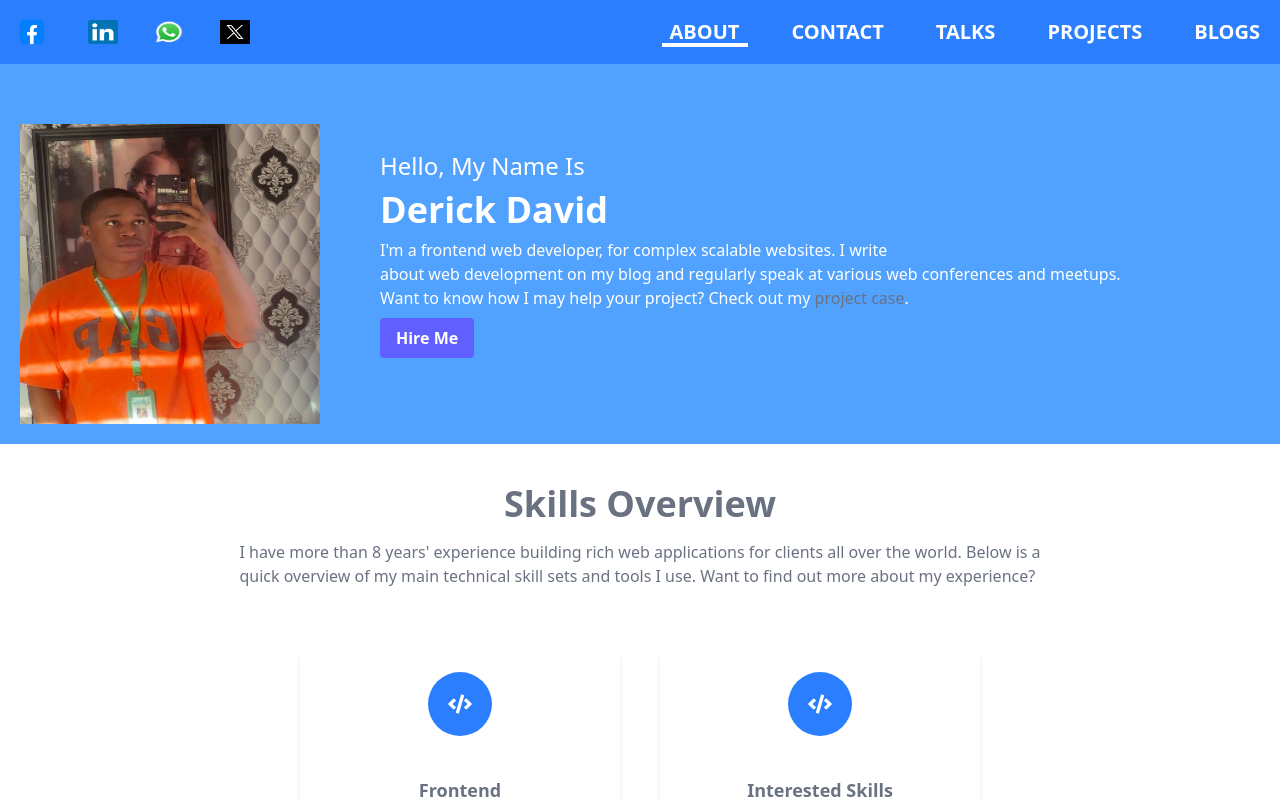
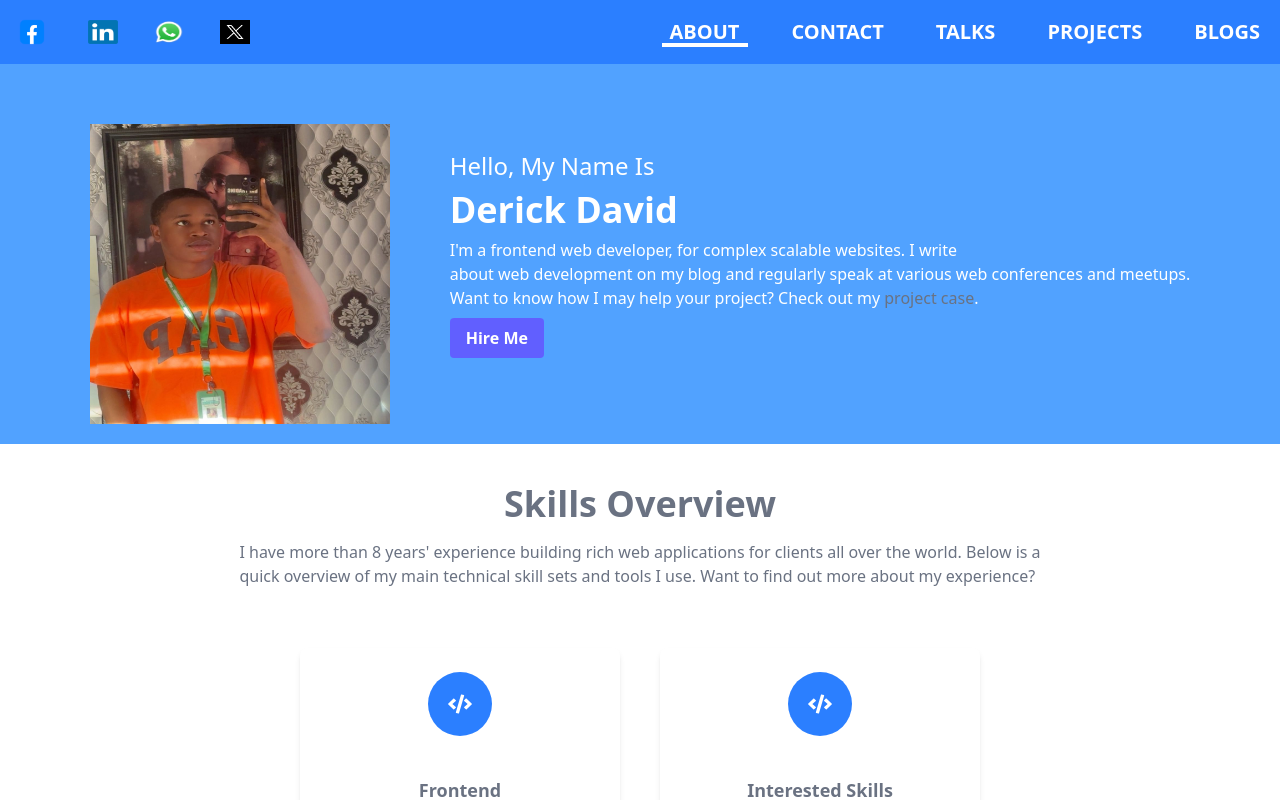
Before and after one commit to Derickdavid2002/Portfolio2, a React (Vite) app: page / in a window 1280 px wide. Shown: the top 800 px of the page. Built offline with nearby package versions, Linux system fonts and the light colour scheme.

Commit message:
another push

```diff
--- a/src/landing-page/Hero.jsx
+++ b/src/landing-page/Hero.jsx
@@ -5,8 +5,8 @@ function Hero( aosProps ) {
   const learningSkills = ["Python", "C++", "Java", "Node.js"];
   return (
     <div {...aosProps}className="">
-      <div className="flex items-center flex-col lg:flex-row gap-15 px-5 py-5 bg-blue-400 text-white">
-        <div>
+      <div className="flex items-center justify-center flex-col lg:flex-row gap-15 px-5 py-5 bg-blue-400 text-white">
+        <div className="">
           <img
             src="/me.png"
             alt=""
@@ -14,7 +14,7 @@ function Hero( aosProps ) {
           />
         </div>
 
-        <div className="text-center lg:text-start">
+        <div className="text-center  lg:text-start">
           <p className="text-2xl">Hello, My Name Is</p>
           <p className="font-semibold text-4xl mt-2">Derick David</p>
           <p className="mt-2">
```
